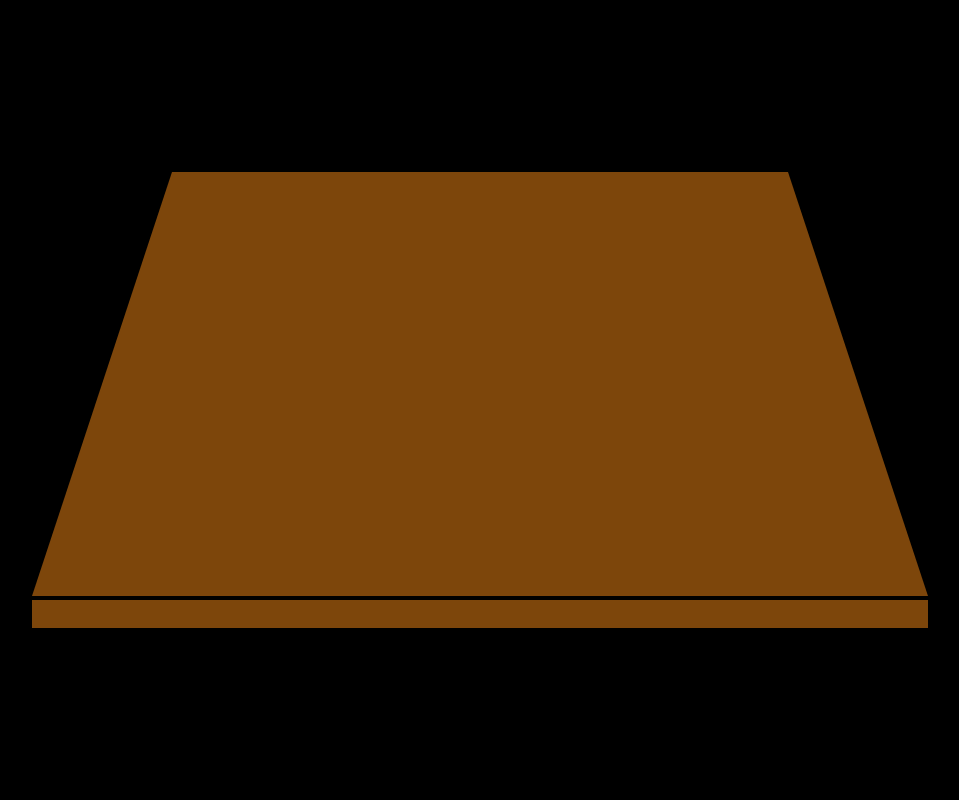
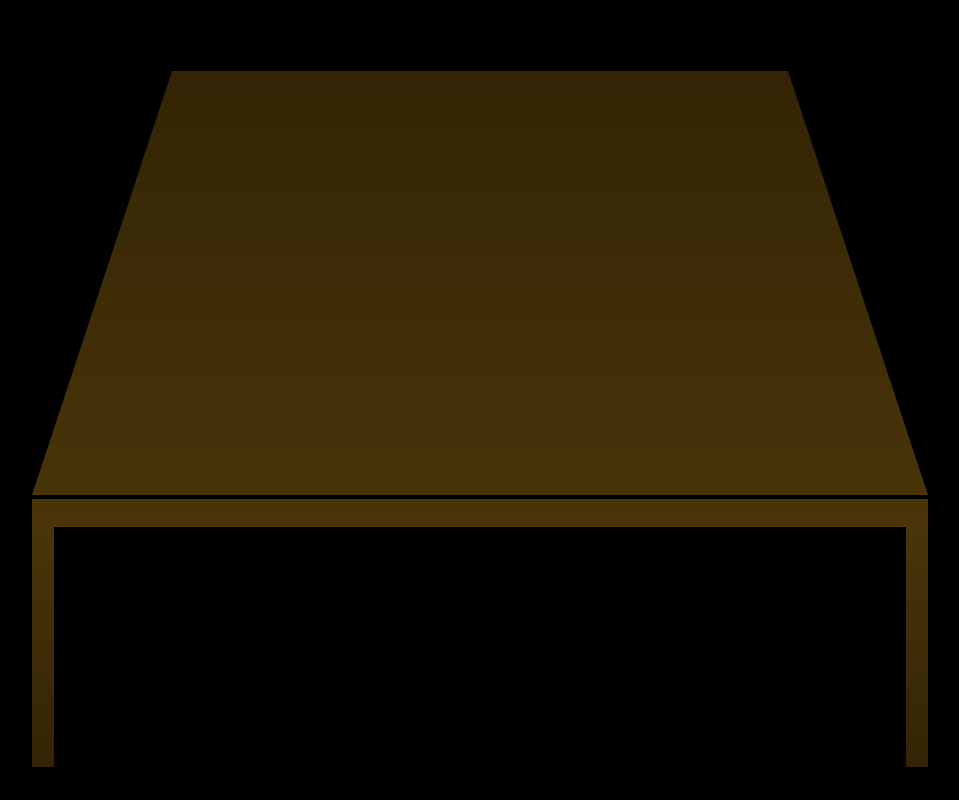
Before and after one commit to Falconairio/Portfolio, a React (Create React App) app: page / in a window 1280 px wide. Shown: the whole page, without its empty margins (160-1119 px from the left). Built offline with nearby package versions, Linux system fonts and the light colour scheme.

Commit message:
updated Table component, might not keep as I dont know ifI like the vibe

```diff
--- a/src/App.scss
+++ b/src/App.scss
@@ -1,4 +1,5 @@
-$mycolor: red;
+$woodcolor: rgb(51, 36, 5);
+$woodcolor2: rgb(74, 53, 10);
 
 html, body, div, span, applet, object, iframe,
 h1, h2, h3, h4, h5, h6, p, blockquote, pre,
@@ -43,11 +44,13 @@ table {
 	border-collapse: collapse;
 	border-spacing: 0;
 }
+
+//////////////// END CSS RESET ////////////////
+
 .App {
   width: 100vw;
   height:100vh;
   display: flex;
-  align-items: center;
   justify-content: center;
 }
 body {
@@ -63,9 +66,15 @@ body {
 }
 
 .table-container {
+  display:flex;
+  flex-direction: column;
+  margin-top: 71px;
+}
+
+.table-base-container {
   width: 70vw;
   height: 57vh;
-  background-color: rgb(125, 70, 11);
+  background-image: linear-gradient($woodcolor, $woodcolor2);
   padding: 0;
   display:flex;
   flex-direction: column;
@@ -97,3 +106,18 @@ body {
   height: 4px;
   background-color: black;
 }
+
+.table-legs {
+  display: flex;
+  justify-content: space-between;
+}
+
+.table-leg {
+  background-image: linear-gradient($woodcolor2,$woodcolor);
+  width: 22px;
+  height: 240px;
+}
+
+#leg1 {
+  background-image: linear-gradient($woodcolor2, $woodcolor);
+}
--- a/src/Components/Table.js
+++ b/src/Components/Table.js
@@ -4,11 +4,18 @@ export default class Table extends Component {
     render() {
         return (
             <div className = "table-container">
-                <div className = "triangle-spacer">
-                    <div className = "triangle" />
-                    <div className = "triangle2" />
+                <div className = "table-top-line" />
+                <div className = "table-base-container" >
+                    <div className = "triangle-spacer">
+                        <div className = "triangle" />
+                        <div className = "triangle2" />
+                    </div>
+                    <div className = "table-line" />
                 </div>
-                <div className = "table-line" />
+                <div className = "table-legs">
+                    <div className = "table-leg" id = "leg1" />
+                    <div className = "table-leg"/>
+                </div>
             </div>
         )
     }
```
